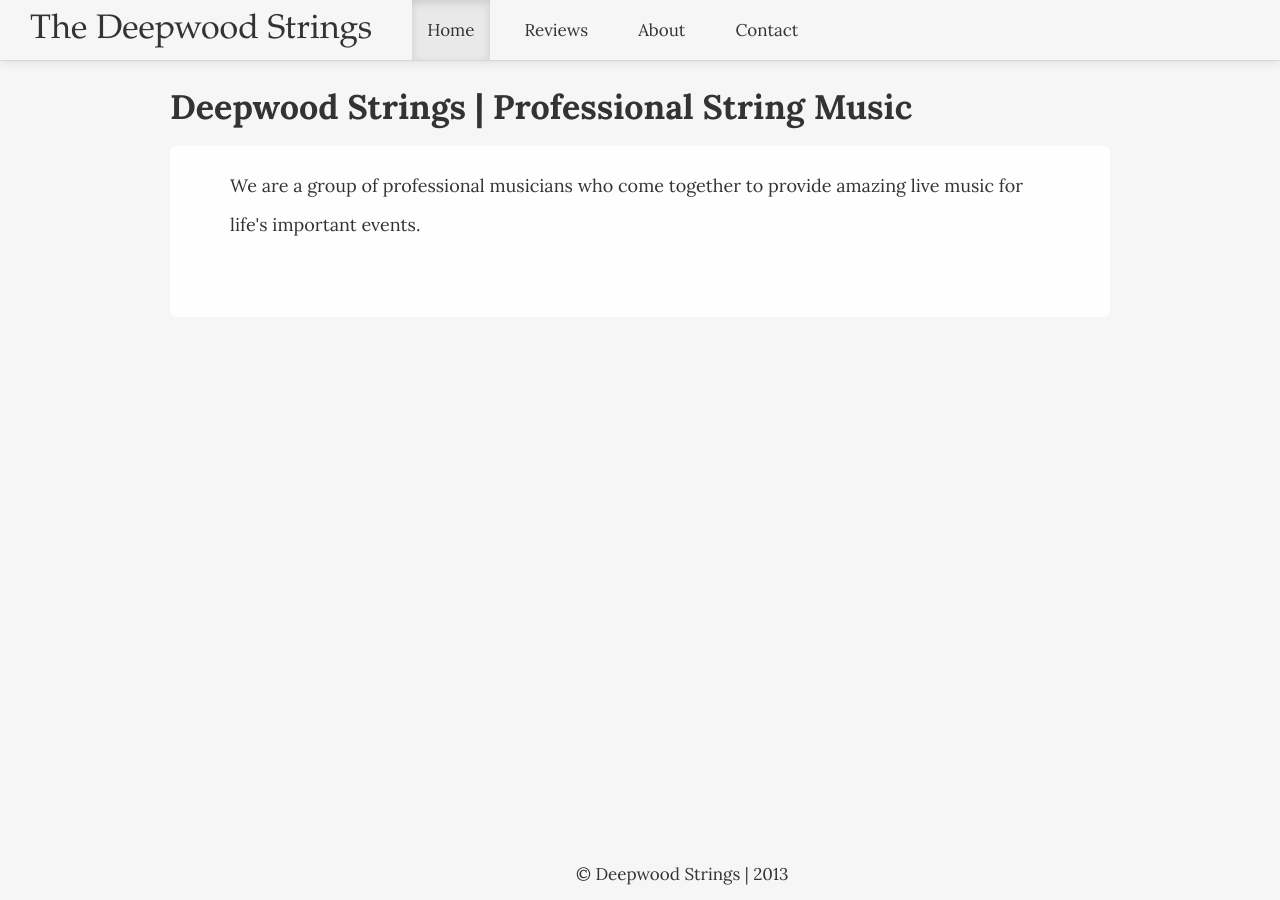
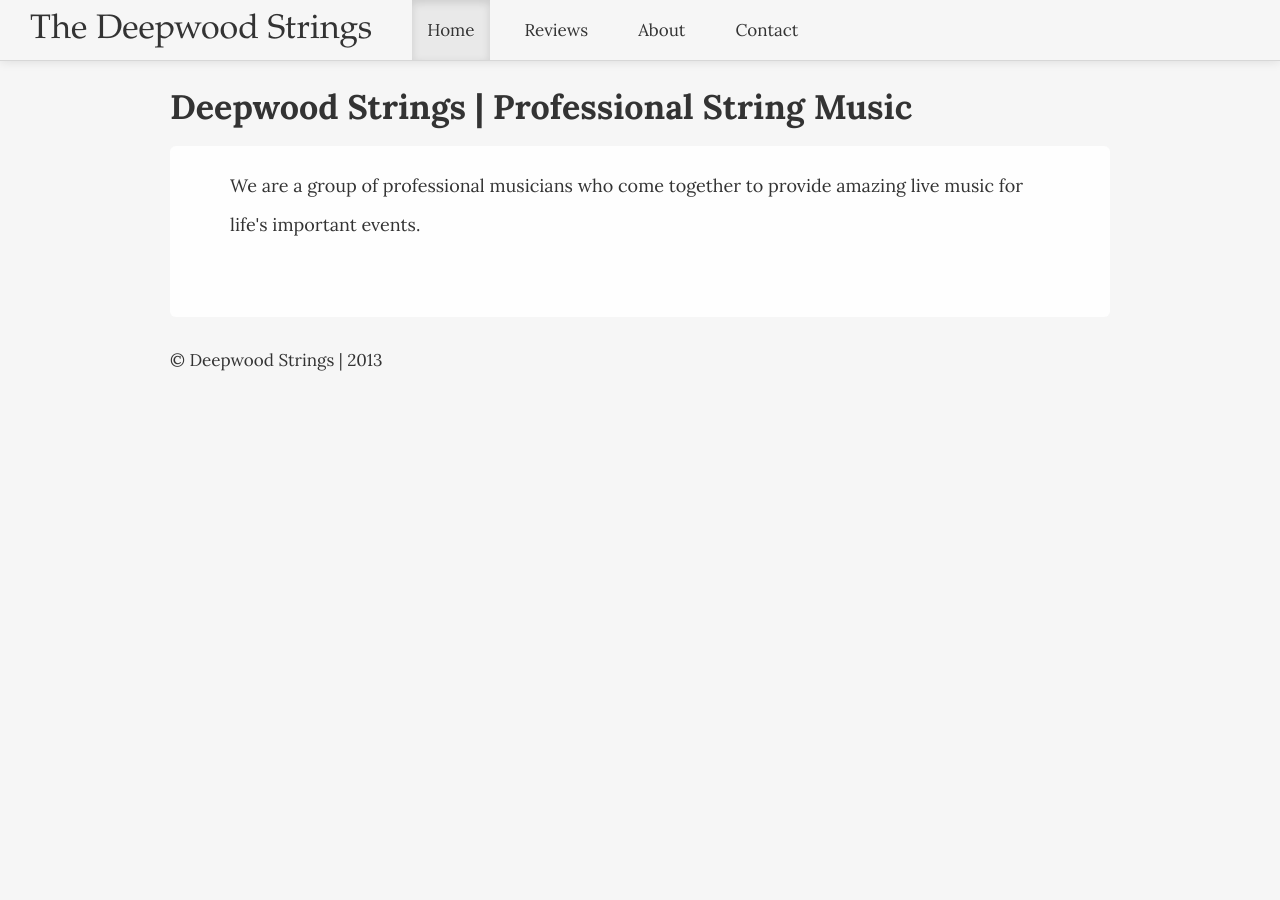
Before and after one commit to bheithaus/deepwood_strings, a Jekyll site: the page built from index.html, in a window 1280 px wide. Built offline with Jekyll 4.4.1, drawn with Linux system fonts in a browser that asks for light colours.

Commit message:
move footer css

```diff
--- a/css/main.css
+++ b/css/main.css
@@ -39,7 +39,4 @@ h1 {
 }
 
 .footer {
-	position:absolute;
-	bottom:0;
-	left: 45%;
 }
```
